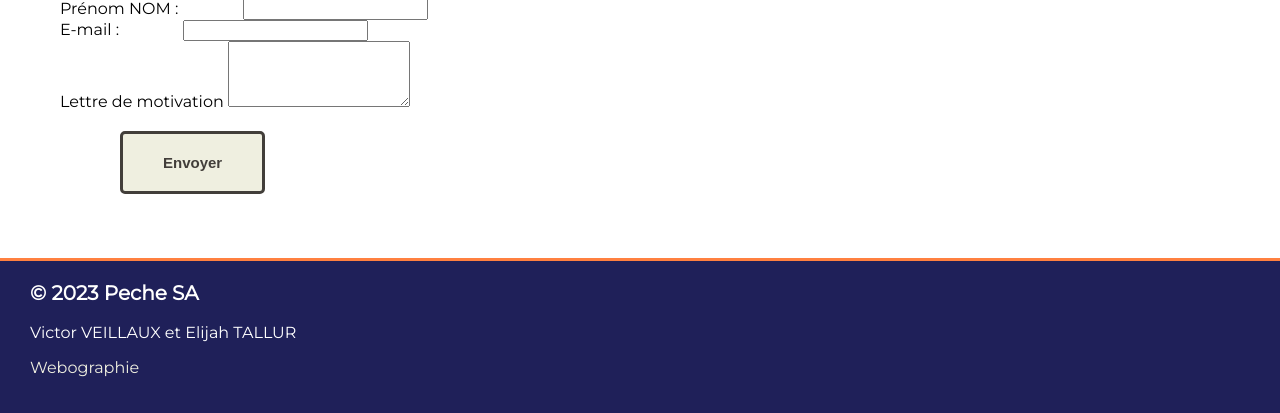
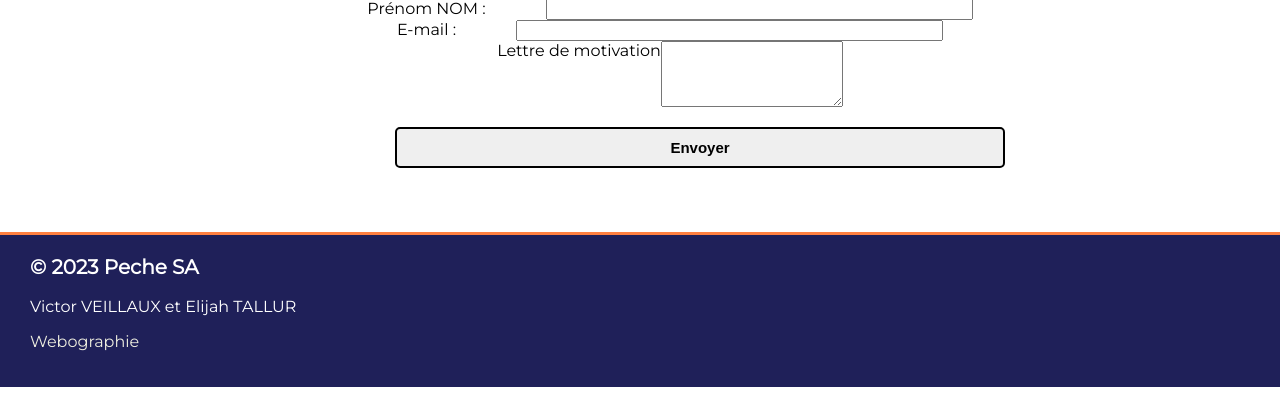
Before and after one commit to Maedhros-dev/NSISiteP-cheJP2, a PHP site: page /phpmailer/ in a window 1280 px wide. Shown: the part 3043-3456 px from the top of the page. After the commit the page ends 3430 px from the top, so only its background shows below. Run offline with PHP 8.4, Linux system fonts and the light colour scheme.

Commit message:
style form

```diff
--- a/index.html
+++ b/index.html
@@ -91,15 +91,18 @@
                     (Pêche)" frameborder="0" allow="accelerometer; autoplay; clipboard-write; encrypted-media; gyroscope; picture-in-picture; web-share" allowfullscreen></iframe>
                 </div>
                 <form method="post" action="action.php" target="hidden_iframe">
+                    <span id="champ">
                         <label for="nom">Prénom NOM :</label>
                         <input type="text" name="nom" required><br>
-
+                    </span>
+                    <span id="champ">
                         <label for="email">E-mail :</label>
                         <input type="email" name="email" required><br>
-
+                    </span>
+                    <span id="champ">
                         <label for="message">Lettre de motivation</label>
                         <textarea name="message" rows="4" required></textarea><br>
-
+                    </span>
                     <input type="submit" value="Envoyer" id="button" onclick="document.getElementById('hidden_iframe').style.display = 'flex'">
                 </form>
                 <iframe name="hidden_iframe" id="hidden_iframe"></iframe>
--- a/style.css
+++ b/style.css
@@ -163,15 +163,13 @@ h2{
 
 #button {
     margin-top: 20px;
-    padding: 20px 40px;
-    background-color: #efefe0;
-    color: #423e3a;
-    border: none;
+    padding: 10px 20px;
+    color: black;
     cursor: pointer;
     font-size: 15px;
     font-weight: bold;
     border-radius: 5px;
-    border: #423e3a 3px solid;
+    border: black 2px solid;
  }
 
  .footer {
@@ -338,6 +336,21 @@ li {
 
 form {
     margin-left: 60px;
+    display: flex;
+    flex-direction: column;
+    align-items: center;
+}
+
+#champ {
+    display: flex;
+    justify-content: center;
+    width: 70%;
+}
+
+
+input {
+    margin-left: 60px;
+    width: 50%;
 }
 
 input {
```
Lines whose indentation alone changed are shown as unchanged.
